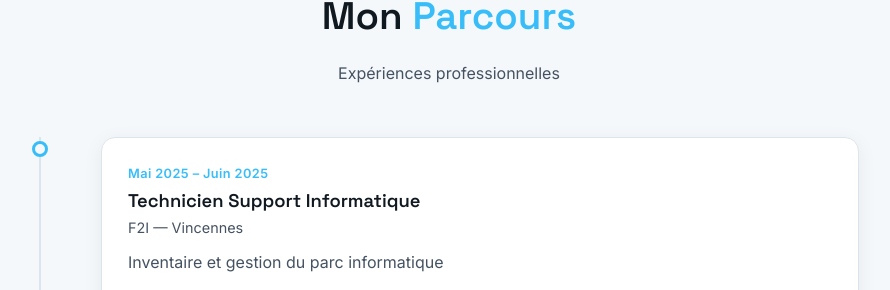
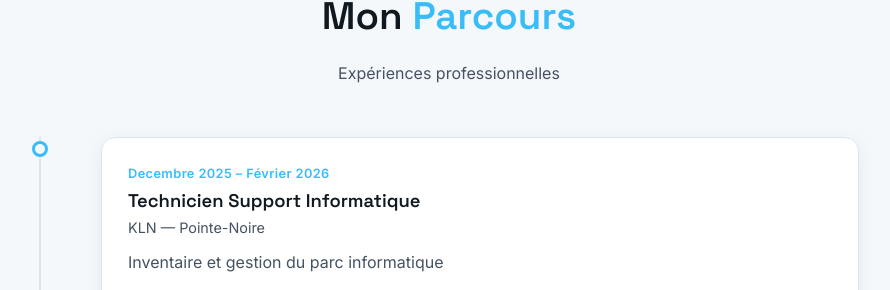
Before and after one commit to emmanuel963/portfolio, a plain HTML site: page index.html in a window 1280 px wide. Shown: the part 4056-4346 px from the top of the page, without its empty margins (191-1081 px from the left). Drawn offline with Linux system fonts and the light colour scheme.

Commit message:
mise a jour du portfolio

```diff
--- a/index.html
+++ b/index.html
@@ -323,9 +323,9 @@
           <div class="timeline-item fade-in-up">
             <div class="timeline-dot"></div>
             <div class="timeline-content">
-              <span class="timeline-period">Mai 2025 – Juin 2025</span>
+              <span class="timeline-period">Decembre 2025 – Février 2026</span>
               <h3>Technicien Support Informatique</h3>
-              <p class="timeline-place">F2I — Vincennes</p>
+              <p class="timeline-place">KLN — Pointe-Noire</p>
               <p>Inventaire et gestion du parc informatique</p>
               <p>Diagnostic et réparation de pannes matériels</p>
               <p>-Ajout des postes au domaine Active Directory et création de comptes utilisateurs et accès</p>
```
